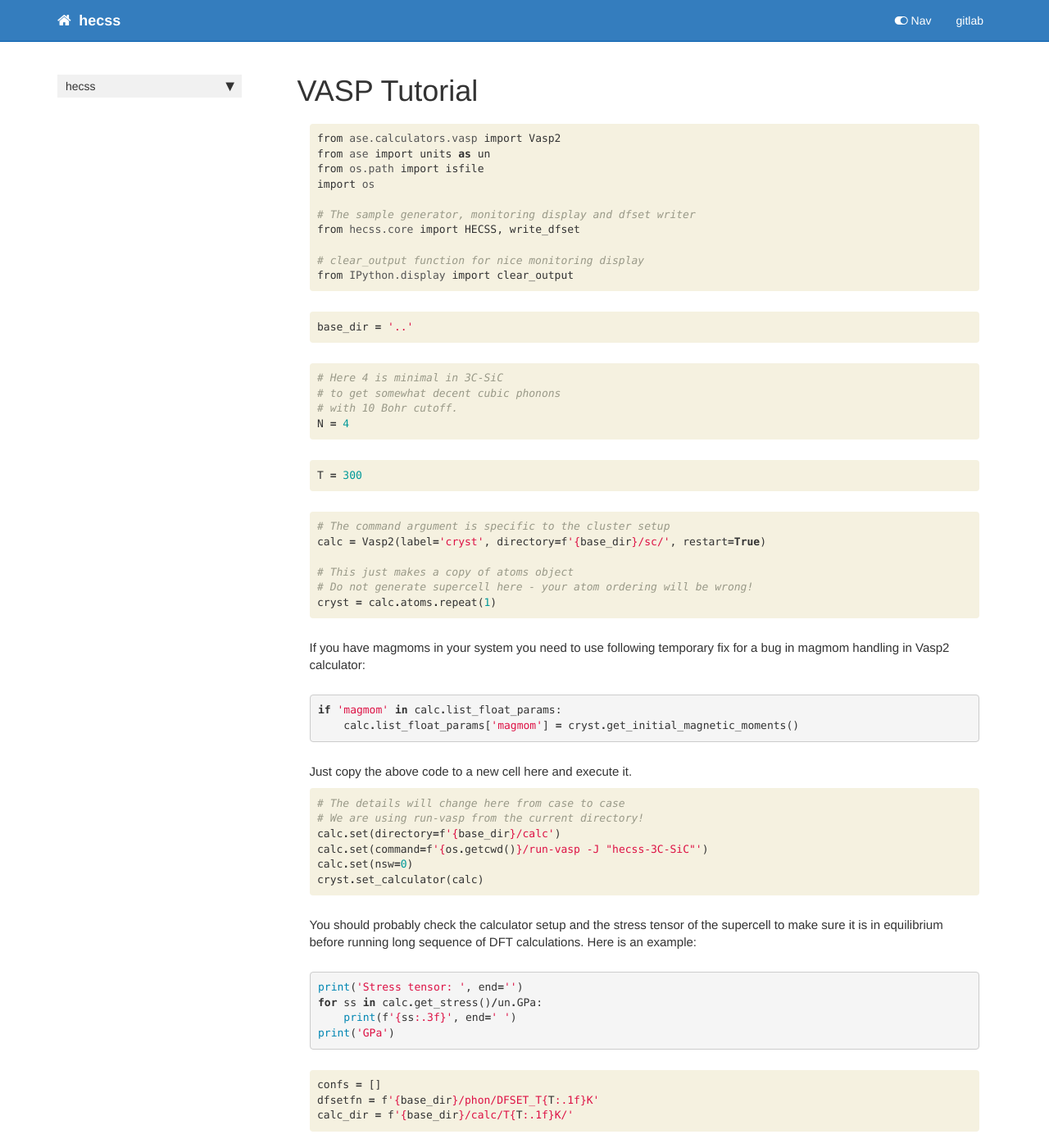
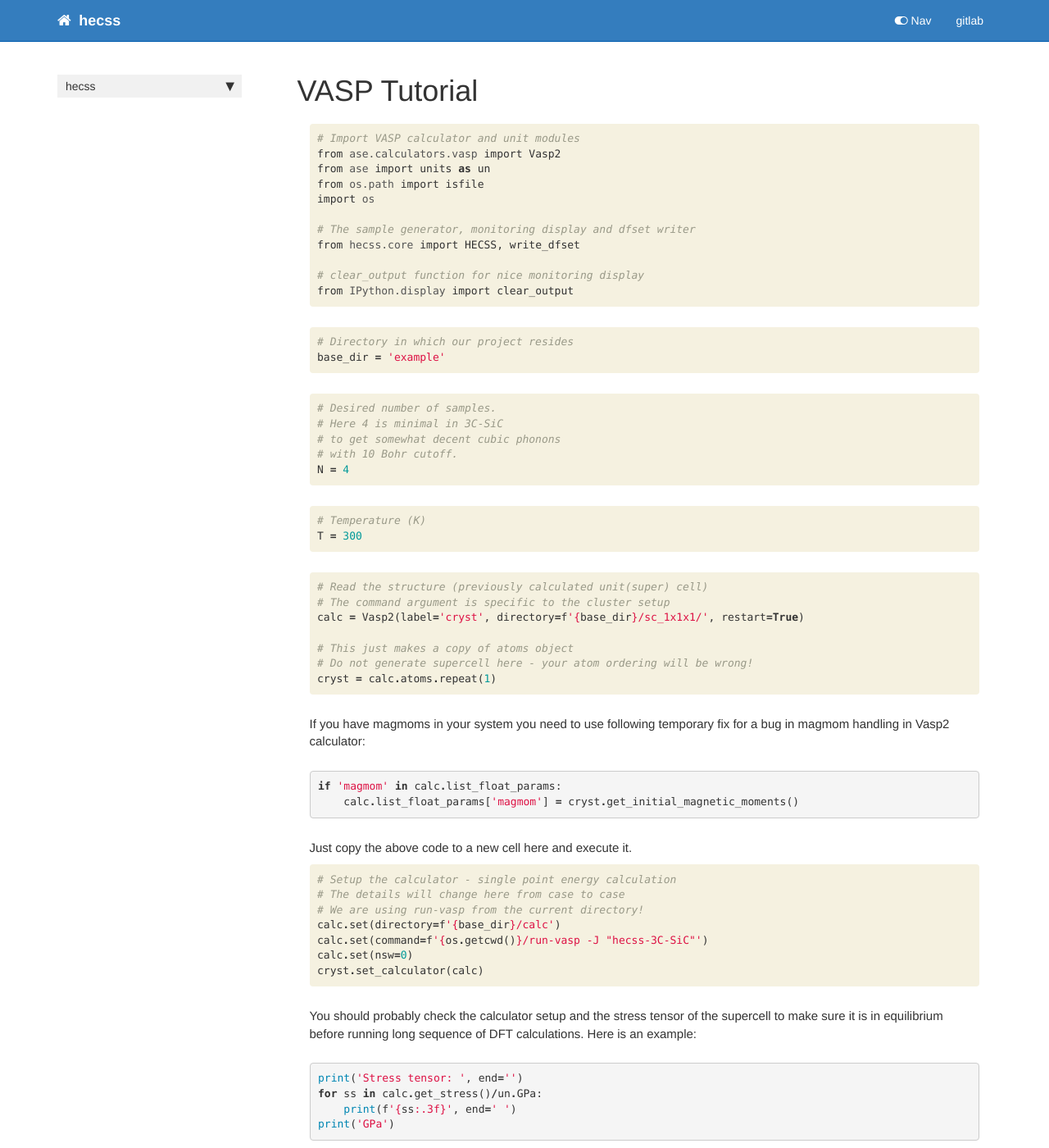
Before and after one commit to jochym/hecss, a Jekyll site: the page built from docs/VASP_Tutorial.html, in a window 1280 px wide and 1400 px high. Shown: the whole window at 82% size. Built offline with Jekyll 4.4.1, drawn with Linux system fonts in a browser that asks for light colours; nearby versions of some CDN libraries; comment, search, counter and statistics services are not loaded; some of the changed text lies outside the part shown.

```diff
--- a/docs/VASP_Tutorial.html
+++ b/docs/VASP_Tutorial.html
@@ -34,7 +34,8 @@ sidebar: home_sidebar
 
 <div class="inner_cell">
     <div class="input_area">
-<div class=" highlight hl-ipython3"><pre><span></span><span class="kn">from</span> <span class="nn">ase.calculators.vasp</span> <span class="kn">import</span> <span class="n">Vasp2</span>
+<div class=" highlight hl-ipython3"><pre><span></span><span class="c1"># Import VASP calculator and unit modules</span>
+<span class="kn">from</span> <span class="nn">ase.calculators.vasp</span> <span class="kn">import</span> <span class="n">Vasp2</span>
 <span class="kn">from</span> <span class="nn">ase</span> <span class="kn">import</span> <span class="n">units</span> <span class="k">as</span> <span class="n">un</span>
 <span class="kn">from</span> <span class="nn">os.path</span> <span class="kn">import</span> <span class="n">isfile</span>
 <span class="kn">import</span> <span class="nn">os</span>
@@ -60,7 +61,8 @@ sidebar: home_sidebar
 
 <div class="inner_cell">
     <div class="input_area">
-<div class=" highlight hl-ipython3"><pre><span></span><span class="n">base_dir</span> <span class="o">=</span> <span class="s1">&#39;..&#39;</span>
+<div class=" highlight hl-ipython3"><pre><span></span><span class="c1"># Directory in which our project resides</span>
+<span class="n">base_dir</span> <span class="o">=</span> <span class="s1">&#39;example&#39;</span>
 </pre></div>
 
     </div>
@@ -77,7 +79,8 @@ sidebar: home_sidebar
 
 <div class="inner_cell">
     <div class="input_area">
-<div class=" highlight hl-ipython3"><pre><span></span><span class="c1"># Here 4 is minimal in 3C-SiC </span>
+<div class=" highlight hl-ipython3"><pre><span></span><span class="c1"># Desired number of samples.</span>
+<span class="c1"># Here 4 is minimal in 3C-SiC </span>
 <span class="c1"># to get somewhat decent cubic phonons </span>
 <span class="c1"># with 10 Bohr cutoff.</span>
 <span class="n">N</span> <span class="o">=</span> <span class="mi">4</span>
@@ -97,7 +100,8 @@ sidebar: home_sidebar
 
 <div class="inner_cell">
     <div class="input_area">
-<div class=" highlight hl-ipython3"><pre><span></span><span class="n">T</span> <span class="o">=</span> <span class="mi">300</span>
+<div class=" highlight hl-ipython3"><pre><span></span><span class="c1"># Temperature (K)</span>
+<span class="n">T</span> <span class="o">=</span> <span class="mi">300</span>
 </pre></div>
 
     </div>
@@ -114,8 +118,9 @@ sidebar: home_sidebar
 
 <div class="inner_cell">
     <div class="input_area">
-<div class=" highlight hl-ipython3"><pre><span></span><span class="c1"># The command argument is specific to the cluster setup</span>
-<span class="n">calc</span> <span class="o">=</span> <span class="n">Vasp2</span><span class="p">(</span><span class="n">label</span><span class="o">=</span><span class="s1">&#39;cryst&#39;</span><span class="p">,</span> <span class="n">directory</span><span class="o">=</span><span class="sa">f</span><span class="s1">&#39;</span><span class="si">{</span><span class="n">base_dir</span><span class="si">}</span><span class="s1">/sc/&#39;</span><span class="p">,</span> <span class="n">restart</span><span class="o">=</span><span class="kc">True</span><span class="p">)</span>
+<div class=" highlight hl-ipython3"><pre><span></span><span class="c1"># Read the structure (previously calculated unit(super) cell)</span>
+<span class="c1"># The command argument is specific to the cluster setup</span>
+<span class="n">calc</span> <span class="o">=</span> <span class="n">Vasp2</span><span class="p">(</span><span class="n">label</span><span class="o">=</span><span class="s1">&#39;cryst&#39;</span><span class="p">,</span> <span class="n">directory</span><span class="o">=</span><span class="sa">f</span><span class="s1">&#39;</span><span class="si">{</span><span class="n">base_dir</span><span class="si">}</span><span class="s1">/sc_1x1x1/&#39;</span><span class="p">,</span> <span class="n">restart</span><span class="o">=</span><span class="kc">True</span><span class="p">)</span>
 
 <span class="c1"># This just makes a copy of atoms object</span>
 <span class="c1"># Do not generate supercell here - your atom ordering will be wrong!</span>
@@ -148,7 +153,8 @@ temporary fix for a bug in magmom handling in Vasp2 calculator:</p>
 
 <div class="inner_cell">
     <div class="input_area">
-<div class=" highlight hl-ipython3"><pre><span></span><span class="c1"># The details will change here from case to case</span>
+<div class=" highlight hl-ipython3"><pre><span></span><span class="c1"># Setup the calculator - single point energy calculation</span>
+<span class="c1"># The details will change here from case to case</span>
 <span class="c1"># We are using run-vasp from the current directory!</span>
 <span class="n">calc</span><span class="o">.</span><span class="n">set</span><span class="p">(</span><span class="n">directory</span><span class="o">=</span><span class="sa">f</span><span class="s1">&#39;</span><span class="si">{</span><span class="n">base_dir</span><span class="si">}</span><span class="s1">/calc&#39;</span><span class="p">)</span>
 <span class="n">calc</span><span class="o">.</span><span class="n">set</span><span class="p">(</span><span class="n">command</span><span class="o">=</span><span class="sa">f</span><span class="s1">&#39;</span><span class="si">{</span><span class="n">os</span><span class="o">.</span><span class="n">getcwd</span><span class="p">()</span><span class="si">}</span><span class="s1">/run-vasp -J &quot;hecss-3C-SiC&quot;&#39;</span><span class="p">)</span>
@@ -183,7 +189,8 @@ DFT calculations. Here is an example:</p>
 
 <div class="inner_cell">
     <div class="input_area">
-<div class=" highlight hl-ipython3"><pre><span></span><span class="n">confs</span> <span class="o">=</span> <span class="p">[]</span>
+<div class=" highlight hl-ipython3"><pre><span></span><span class="c1"># Space for results</span>
+<span class="n">confs</span> <span class="o">=</span> <span class="p">[]</span>
 <span class="n">dfsetfn</span> <span class="o">=</span> <span class="sa">f</span><span class="s1">&#39;</span><span class="si">{</span><span class="n">base_dir</span><span class="si">}</span><span class="s1">/phon/DFSET_T</span><span class="si">{</span><span class="n">T</span><span class="si">:</span><span class="s1">.1f</span><span class="si">}</span><span class="s1">K&#39;</span>
 <span class="n">calc_dir</span> <span class="o">=</span> <span class="sa">f</span><span class="s1">&#39;</span><span class="si">{</span><span class="n">base_dir</span><span class="si">}</span><span class="s1">/calc/T</span><span class="si">{</span><span class="n">T</span><span class="si">:</span><span class="s1">.1f</span><span class="si">}</span><span class="s1">K/&#39;</span>
 </pre></div>
@@ -202,7 +209,8 @@ DFT calculations. Here is an example:</p>
 
 <div class="inner_cell">
     <div class="input_area">
-<div class=" highlight hl-ipython3"><pre><span></span><span class="n">sampler</span> <span class="o">=</span> <span class="n">HECSS</span><span class="p">(</span><span class="n">cryst</span><span class="p">,</span> <span class="n">calc</span><span class="p">,</span> <span class="n">T</span><span class="p">,</span> <span class="n">width</span><span class="o">=</span><span class="mf">0.1</span><span class="p">,</span> <span class="n">directory</span><span class="o">=</span><span class="n">calc_dir</span><span class="p">,</span>
+<div class=" highlight hl-ipython3"><pre><span></span><span class="c1"># Build the sampler</span>
+<span class="n">sampler</span> <span class="o">=</span> <span class="n">HECSS</span><span class="p">(</span><span class="n">cryst</span><span class="p">,</span> <span class="n">calc</span><span class="p">,</span> <span class="n">T</span><span class="p">,</span> <span class="n">width</span><span class="o">=</span><span class="mf">0.1</span><span class="p">,</span> <span class="n">directory</span><span class="o">=</span><span class="n">calc_dir</span><span class="p">,</span>
                 <span class="c1"># sigma=3,  # Use if the energy distribution comes out too narrow</span>
                 <span class="c1"># reuse_base=f&#39;{base_dir}/calc/&#39; # Use if you want to reuse the base calc</span>
                <span class="p">)</span>
@@ -222,7 +230,8 @@ DFT calculations. Here is an example:</p>
 
 <div class="inner_cell">
     <div class="input_area">
-<div class=" highlight hl-ipython3"><pre><span></span><span class="c1"># and write displacement-force data to the dfsetfn file</span>
+<div class=" highlight hl-ipython3"><pre><span></span><span class="c1"># Iterate over samples (conf == i, x, f, e) collect the configurations</span>
+<span class="c1"># and write displacement-force data to the dfsetfn file</span>
 <span class="c1"># You can continue the iteration by manually increasing N and just</span>
 <span class="c1"># re-running this loop. It will continue from the last computed sample.</span>
 <span class="k">for</span> <span class="n">conf</span> <span class="ow">in</span> <span class="n">sampler</span><span class="p">:</span>
@@ -246,6 +255,20 @@ DFT calculations. Here is an example:</p>
 </div>
 </div>
 
+<div class="output_wrapper">
+<div class="output">
+
+<div class="output_area">
+
+<div class="output_subarea output_stream output_stdout output_text">
+<pre>Sample:0003  a: 57.1%  w:0.0336  &lt;w&gt;:0.0336  alpha:1.32596
+</pre>
+</div>
+</div>
+
+</div>
+</div>
+
 </div>
     {% endraw %}
 
@@ -256,7 +279,8 @@ DFT calculations. Here is an example:</p>
 
 <div class="inner_cell">
     <div class="input_area">
-<div class=" highlight hl-ipython3"><pre><span></span><span class="n">N</span> <span class="o">=</span> <span class="mi">32</span>
+<div class=" highlight hl-ipython3"><pre><span></span><span class="c1"># Need more samples. Increase N and run the loop above again.</span>
+<span class="n">N</span> <span class="o">=</span> <span class="mi">32</span>
 </pre></div>
 
     </div>
```
Also changed, not shown: docs/core.html (+3 -48 lines), hecss/core.py (+10 -0 lines), 4 other files.
